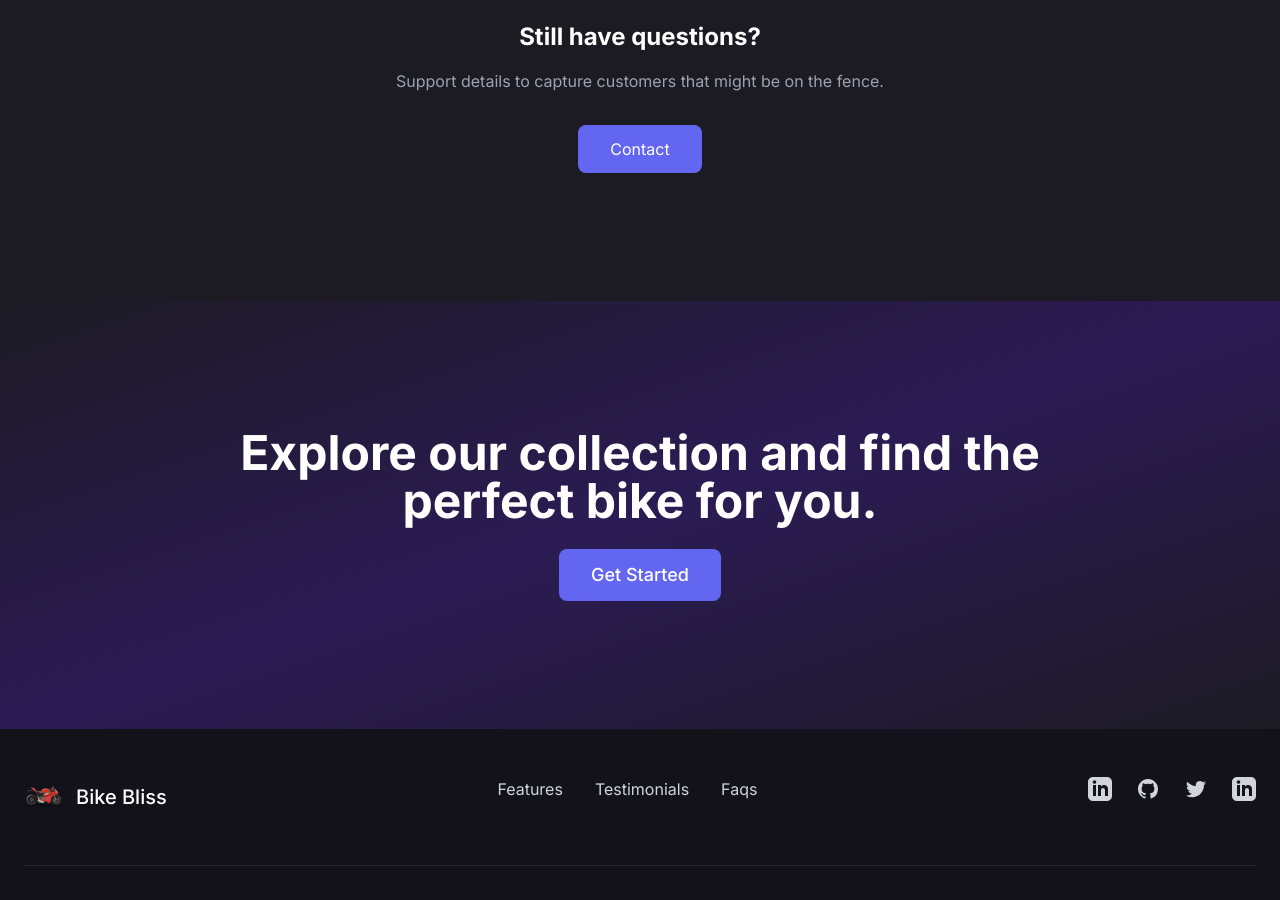
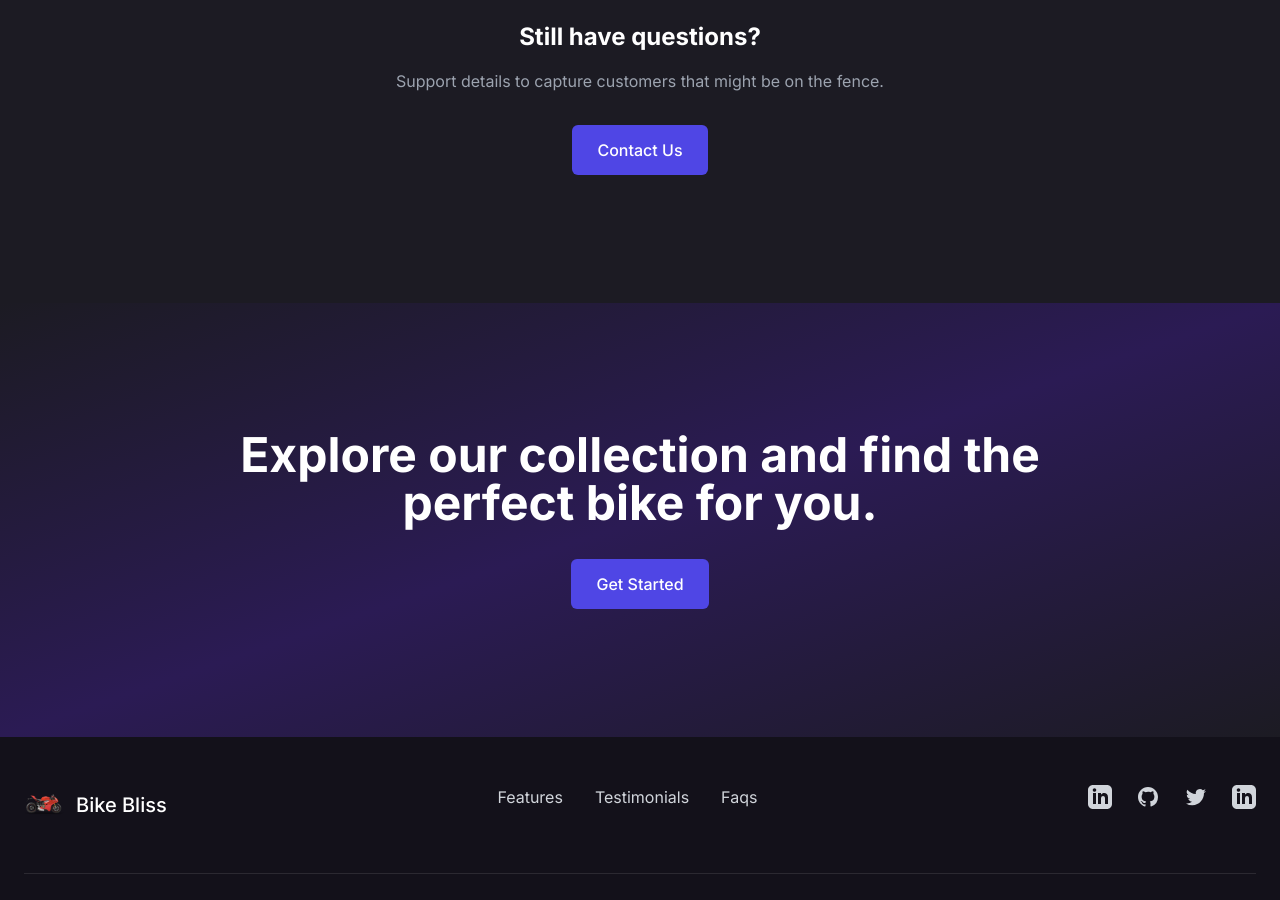
Before and after one commit to mortiestmorty1/bike-bliss_newcodeorder, a Next.js app: page / in a window 1280 px wide. Shown: the part 4440-5340 px from the top of the page. Built offline with nearby package versions, Linux system fonts and the light colour scheme; no server answers; sample sign-in values are in the browser's storage.

Commit message:
deploying

```diff
--- a/components/sections/CTA.tsx
+++ b/components/sections/CTA.tsx
@@ -1,3 +1,5 @@
+'use client';
+
 import Link from 'next/link';
 
 export default function CTA() {
@@ -12,12 +14,14 @@ export default function CTA() {
             Explore our collection and find the perfect bike for you.
           </h2>
 
-          <Link
-            href="/bikes"
-            className="inline-block bg-[#6366F1] text-white px-8 py-3 rounded-lg hover:bg-[#5558DA] transition-all duration-300 text-lg font-medium"
-          >
-            Get Started
-          </Link>
+          <div className="mt-8">
+            <button
+              onClick={() => window.scrollTo({ top: 0, behavior: 'smooth' })}
+              className="inline-flex items-center justify-center px-6 py-3 border border-transparent text-base font-medium rounded-md text-white bg-indigo-600 hover:bg-indigo-700 transition-colors duration-200"
+            >
+              Get Started
+            </button>
+          </div>
         </div>
       </div>
     </section>
--- a/components/sections/FAQ.tsx
+++ b/components/sections/FAQ.tsx
@@ -101,12 +101,16 @@ export default function FAQ() {
             <p className="text-gray-400 mb-8">
               Support details to capture customers that might be on the fence.
             </p>
-            <Link
-              href="/contact"
-              className="inline-block bg-[#6366F1] text-white px-8 py-3 rounded-lg hover:bg-[#5558DA] transition-all duration-300"
-            >
-              Contact
-            </Link>
+            <div className="mt-8">
+              <a
+                href="https://www.linkedin.com/in/shoaibahmed"
+                target="_blank"
+                rel="noopener noreferrer"
+                className="inline-flex items-center justify-center px-6 py-3 border border-transparent text-base font-medium rounded-md text-white bg-indigo-600 hover:bg-indigo-700 transition-colors duration-200"
+              >
+                Contact Us
+              </a>
+            </div>
           </div>
         </div>
       </div>
```
